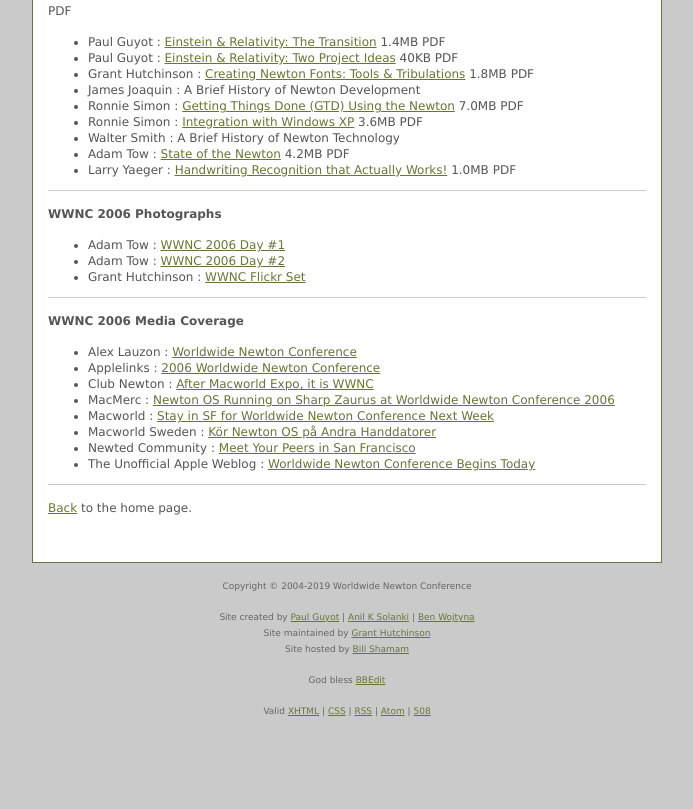
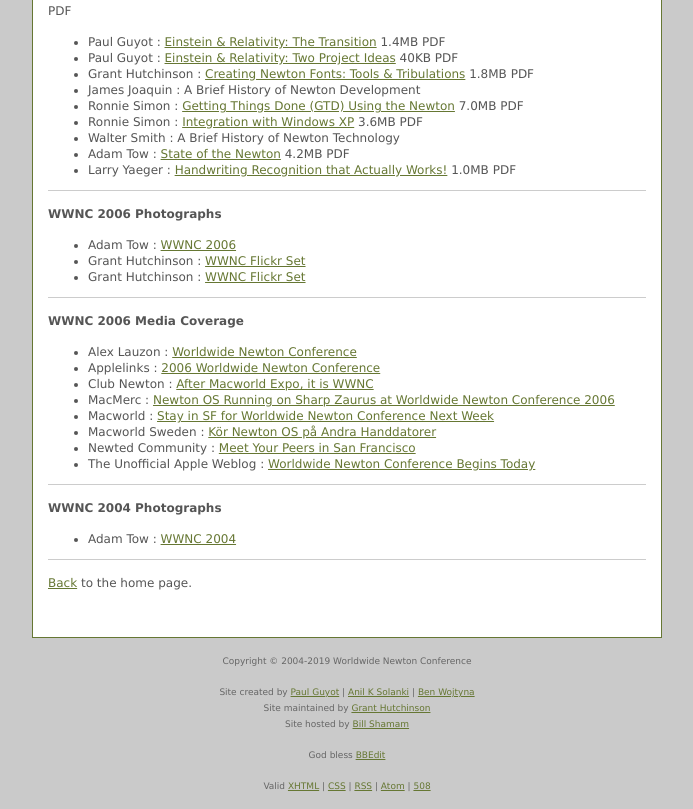
Before and after one commit to splorp/wwnc, a PHP site: page /resources/ in a window 1280 px wide. Shown: the part 788-1597 px from the top of the page, without its empty margins (293-986 px from the left). Before the commit the page ends 1504 px from the top, so only its background shows below. Run offline with PHP 8.4, Linux system fonts and the light colour scheme.

Commit message:
Updated links to Adam Tow‘s WWNC 2004 and WWNC 2006 photos

```diff
--- a/wwnc.newtontalk.net/archive/070212/atom.xml
+++ b/wwnc.newtontalk.net/archive/070212/atom.xml
@@ -118,7 +118,7 @@
 		</author>
 		<category term="news" />
 		<content type="html" xml:lang="en" xml:base="http://wwnc.newtontalk.net/">
-<![CDATA[<p>The inaugural conference was held in Paris, September 4-5, 2004. Dozens of Newton users and aficionados gathered for lectures, sessions, chat and general fun.</p><p>This event was presented by the <a href="http://worldwide-newton.asso.eu.org/">Worldwide Newton Association</a>.</p><p><b>2004 Conference Program</b></p><p>Presenter listing, abstracts and slides are <a href="/program/">available here</a>.</p><p><b>2004 Conference Photographs</b></p><p>Commentary and pictures by <a href="http://www.tow.com/2004/09/08/worldwide-newton-conference-2004/">Adam Tow</a></p>]]>
+<![CDATA[<p>The inaugural conference was held in Paris, September 4-5, 2004. Dozens of Newton users and aficionados gathered for lectures, sessions, chat and general fun.</p><p>This event was presented by the <a href="https://web.archive.org/web/20090905063736/http://worldwide-newton.asso.eu.org/">Worldwide Newton Association</a>.</p><p><b>2004 Conference Program</b></p><p>Presenter listing, abstracts and slides are <a href="/program/">available here</a>.</p><p><b>2004 Conference Photographs</b></p><p>Commentary and pictures by <a href="https://web.archive.org/web/20050214214936/https://tow.com/2004/09/08/worldwide-newton-conference-2004/">Adam Tow</a></p>]]>
 		</content>
 	</entry>
 
--- a/wwnc.newtontalk.net/archive/070212/index.php
+++ b/wwnc.newtontalk.net/archive/070212/index.php
@@ -82,7 +82,7 @@
 				<p><a href="/2004/program/">2004 Conference Program</a></p>
 				<p>The program includes a list of the presenters who participated in the conference, plus abstracts and presentation slides in Acrobat PDF format.</p>
 
-				<p><a href="http://www.tow.com/2004/09/08/worldwide-newton-conference-2004/">2004 Conference Photographs</a></p>
+				<p><a href="https://web.archive.org/web/20050214214936/https://tow.com/2004/09/08/worldwide-newton-conference-2004/">2004 Conference Photographs</a></p>
 				<p>Commentary and pictures by <a href="http://www.tow.com/">Adam Tow</a> and others.</p>
 				</div>
 
--- a/wwnc.newtontalk.net/index.php
+++ b/wwnc.newtontalk.net/index.php
@@ -93,7 +93,7 @@
 				<p><a href="/2004/program/">2004 Conference Program</a></p>
 				<p>The program includes a list of the presenters who participated in the conference, plus abstracts and presentation slides in Acrobat PDF format.</p>
 
-				<p><a href="http://www.tow.com/2004/09/08/worldwide-newton-conference-2004/">2004 Conference Photographs</a></p>
+				<p><a href="https://web.archive.org/web/20050214214936/https://tow.com/2004/09/08/worldwide-newton-conference-2004/">2004 Conference Photographs</a></p>
 				<p>Commentary and pictures by <a href="http://www.tow.com/">Adam Tow</a> and others.</p>
 				</div>
 
--- a/wwnc.newtontalk.net/resources/index.php
+++ b/wwnc.newtontalk.net/resources/index.php
@@ -84,8 +84,8 @@
 				<div class="chunk">
 				<p><b>WWNC 2006 Photographs</b></p>
 				<ul>
-					<li>Adam Tow : <a href="http://www.tow.com/2006/01/14/wwnc-2006/">WWNC 2006 Day #1</a></li>
-					<li>Adam Tow : <a href="http://www.tow.com/2006/01/21/wwnc-2006-2/">WWNC 2006 Day #2</a></li>
+					<li>Adam Tow : <a href="https://photos.tow.com/Photojournal/2006/WWNC-2006/">WWNC 2006</a></li>
+					<li>Grant Hutchinson : <a href="http://www.flickr.com/photos/splorp/sets/72157594313485297/">WWNC Flickr Set</a></li>
 					<li>Grant Hutchinson : <a href="http://www.flickr.com/photos/splorp/sets/72157594313485297/">WWNC Flickr Set</a></li>
 				</ul>
 				</div>
@@ -101,6 +101,13 @@
 					<li>Macworld Sweden : <a href="http://macworld.idg.se/ArticlePages/200601/16/20060116101552_MW/20060116101552_MW.dbp.asp">K&#246;r Newton OS p&#229; Andra Handdatorer</a></li>
 					<li>Newted Community : <a href="http://www.newted.org/news/2005/11/meet-your-peers-in-san-francisco.html">Meet Your Peers in San Francisco</a></li>
 					<li>The Unofficial Apple Weblog : <a href="http://www.tuaw.com/2006/01/13/worldwide-newton-conference-begins-today/">Worldwide Newton Conference Begins Today</a></li>
+				</ul>
+				</div>
+
+				<div class="chunk">
+				<p><b>WWNC 2004 Photographs</b></p>
+				<ul>
+					<li>Adam Tow : <a href="https://web.archive.org/web/20050214214936/https://tow.com/2004/09/08/worldwide-newton-conference-2004/">WWNC 2004</a></li>
 				</ul>
 				</div>
 
```
